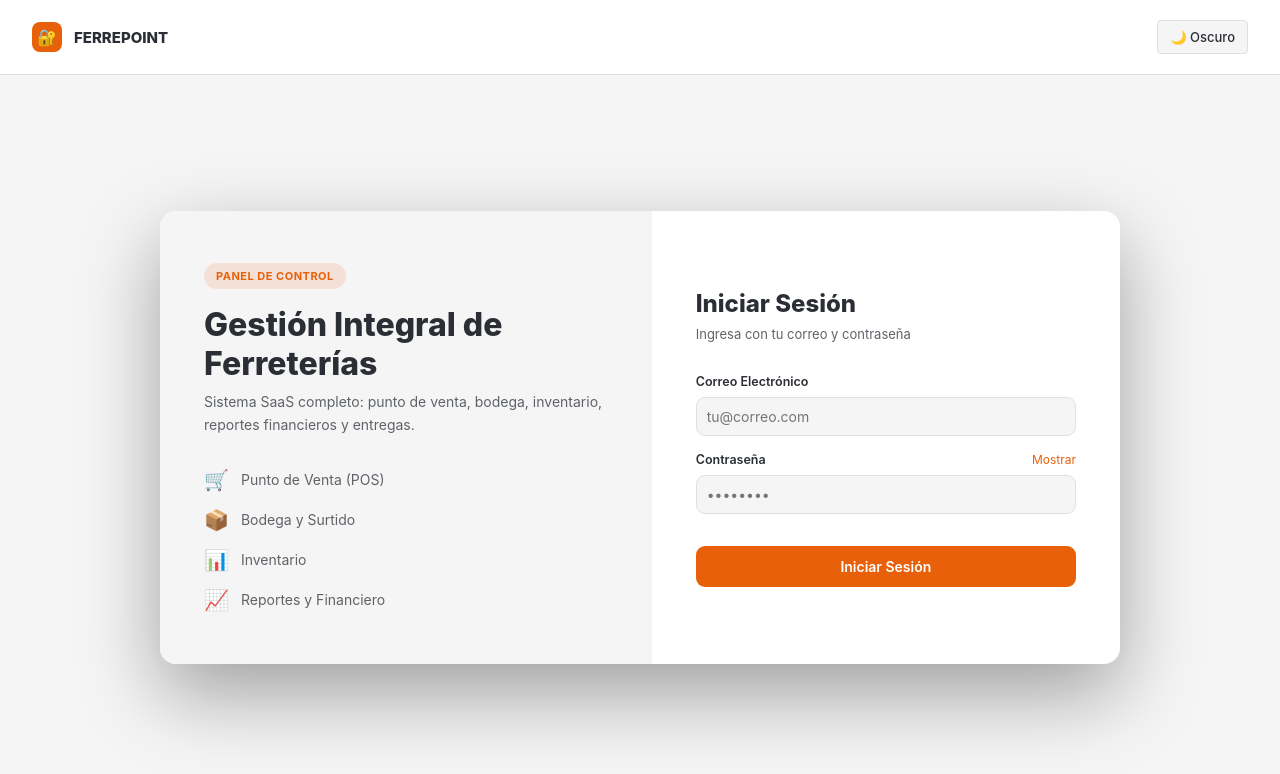
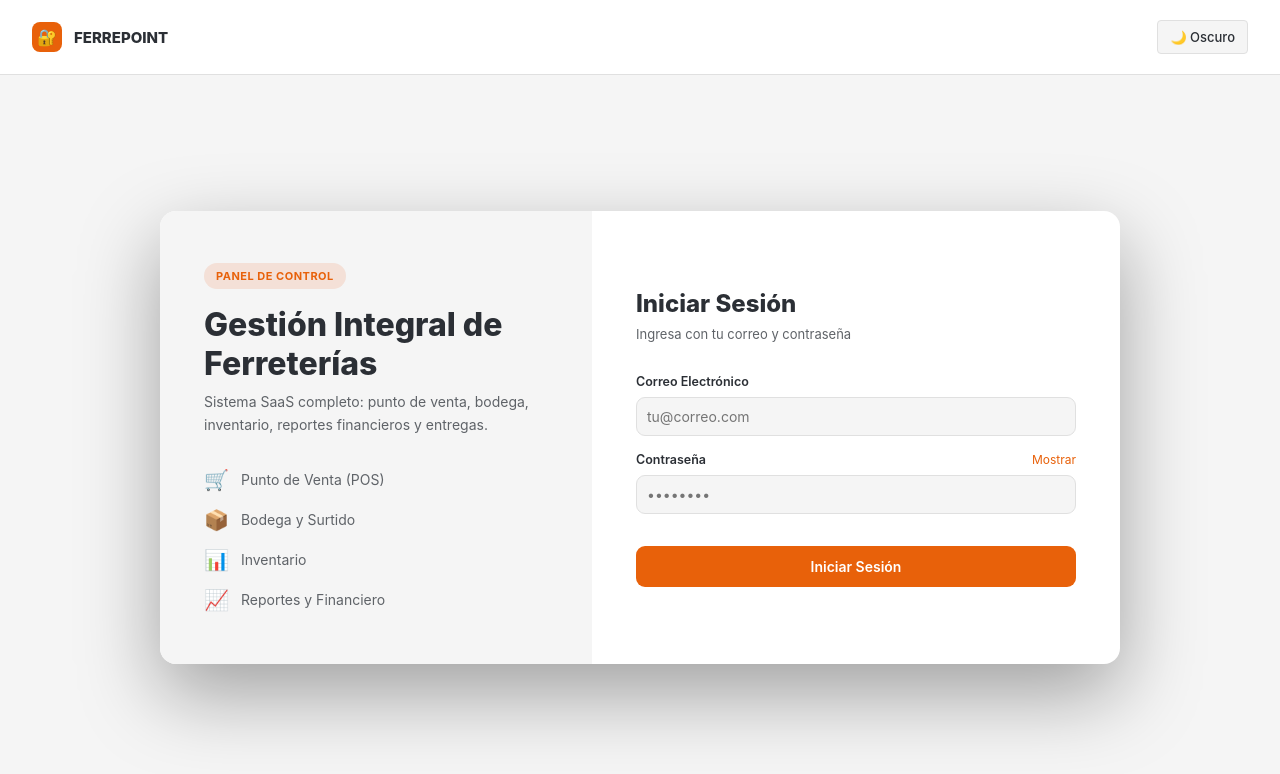
Before and after one commit to difusionculturaluaaan-ops/FERREPOINT, a Next.js app: page /login in a window 1280 px wide. Shown: the top 774 px of the page. Built offline with nearby package versions, Linux system fonts and the light colour scheme; no server answers.

Commit message:
fix: rewrite login layout with flexbox for proper mobile responsivity

```diff
--- a/src/app/login/page.tsx
+++ b/src/app/login/page.tsx
@@ -141,18 +141,19 @@ export default function LoginPage() {
         display: 'flex',
         alignItems: 'center',
         justifyContent: 'center',
-        padding: 'max(1rem, 5vw)'
+        padding: '1rem',
+        width: '100%'
       }}>
         <div style={{
           width: '100%',
           maxWidth: '960px',
-          display: 'grid',
-          gridTemplateColumns: '1.05fr 1fr',
+          display: 'flex',
+          flexDirection: 'row',
           borderRadius: '16px',
           boxShadow: '0 30px 80px rgba(0,0,0,0.35)',
           overflow: 'hidden',
           background: 'var(--bg-primary)'
-        }} data-login-grid>
+        }} className="login-container">
           {/* Panel Izquierdo - Marca */}
           <div style={{
             background: 'var(--bg-secondary)',
@@ -160,8 +161,10 @@ export default function LoginPage() {
             display: 'flex',
             flexDirection: 'column',
             justifyContent: 'center',
-            gap: '2rem'
-          }}>
+            gap: '2rem',
+            flex: '1 1 45%',
+            minWidth: 0
+          }} className="login-left">
             <div>
               <div style={{
                 display: 'inline-block',
@@ -216,8 +219,11 @@ export default function LoginPage() {
             padding: '52px 44px',
             display: 'flex',
             flexDirection: 'column',
-            justifyContent: 'center'
-          }}>
+            justifyContent: 'center',
+            flex: '1 1 55%',
+            minWidth: 0,
+            overflow: 'auto'
+          }} className="login-right">
             <h2 style={{
               fontSize: '24px',
               fontWeight: '800',
@@ -406,6 +412,13 @@ export default function LoginPage() {
           box-sizing: border-box;
         }
 
+        html, body {
+          margin: 0;
+          padding: 0;
+          width: 100%;
+          overflow-x: hidden;
+        }
+
         @keyframes shake {
           0%, 100% { transform: translateX(0); }
           25% { transform: translateX(-10px); }
@@ -416,50 +429,58 @@ export default function LoginPage() {
           50% { transform: scale(1.1); }
         }
 
-        @media (max-width: 900px) {
-          [data-login-grid] {
-            grid-template-columns: 1fr !important;
+        /* Tablet y abajo: 1 columna */
+        @media (max-width: 768px) {
+          .login-container {
+            flex-direction: column !important;
           }
-          [data-login-grid] > div:first-child {
+          .login-left {
             display: none !important;
           }
-          [data-login-grid] > div:last-child {
+          .login-right {
+            flex: 1 1 100% !important;
             padding: 2.5rem 2rem !important;
           }
         }
 
+        /* Mobile: pequeño */
         @media (max-width: 600px) {
-          [data-login-grid] > div:last-child {
+          .login-right {
             padding: 2rem 1.5rem !important;
           }
-          [data-login-grid] > div:last-child h2 {
+          .login-right h2 {
             font-size: 22px !important;
           }
-          [data-login-grid] > div:last-child p {
+          .login-right p {
             font-size: 12px !important;
           }
-          [data-login-grid] input,
-          [data-login-grid] button {
+          .login-right input,
+          .login-right button {
             font-size: 14px !important;
           }
         }
 
+        /* Mobile: muy pequeño */
         @media (max-width: 480px) {
-          [data-login-grid] > div:last-child {
+          .login-right {
             padding: 1.5rem 1rem !important;
           }
-          [data-login-grid] > div:last-child h2 {
+          .login-right h2 {
             font-size: 20px !important;
             margin-bottom: 0.25rem !important;
           }
-          [data-login-grid] > div:last-child button {
+          .login-right p {
+            font-size: 12px !important;
+            margin: 0 0 1.5rem 0 !important;
+          }
+          .login-right button {
             font-size: 13px !important;
             padding: 10px !important;
           }
-          [data-login-grid] label {
+          .login-right label {
             font-size: 11px !important;
           }
-          [data-login-grid] input {
+          .login-right input {
             padding: 8px !important;
             font-size: 13px !important;
           }
```
